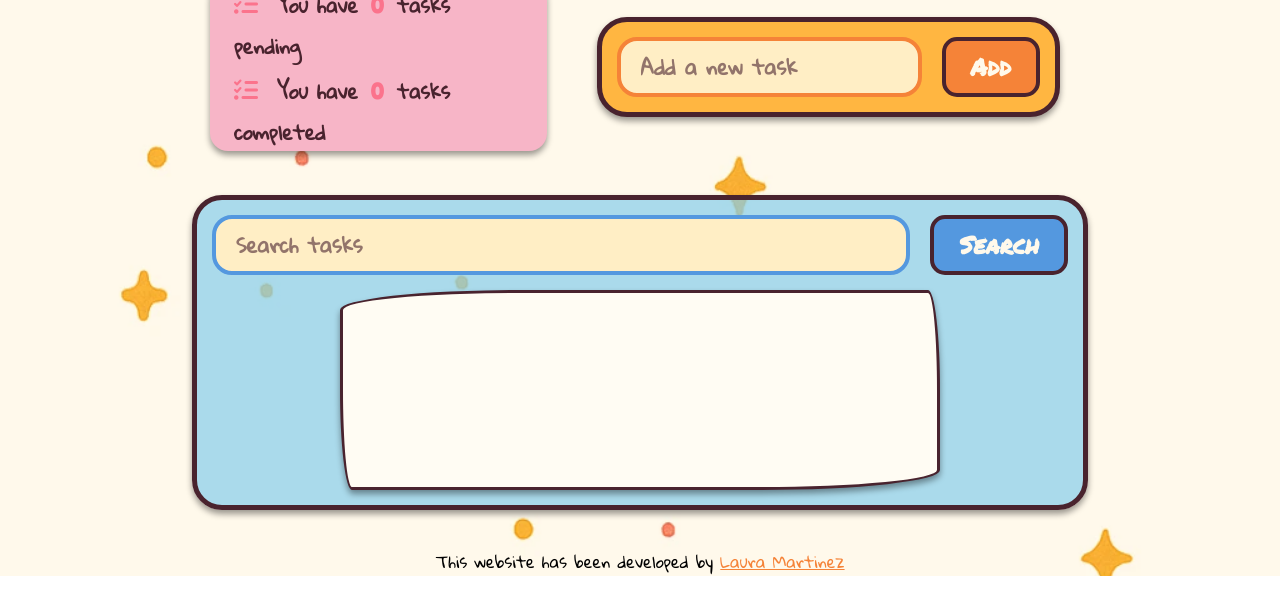
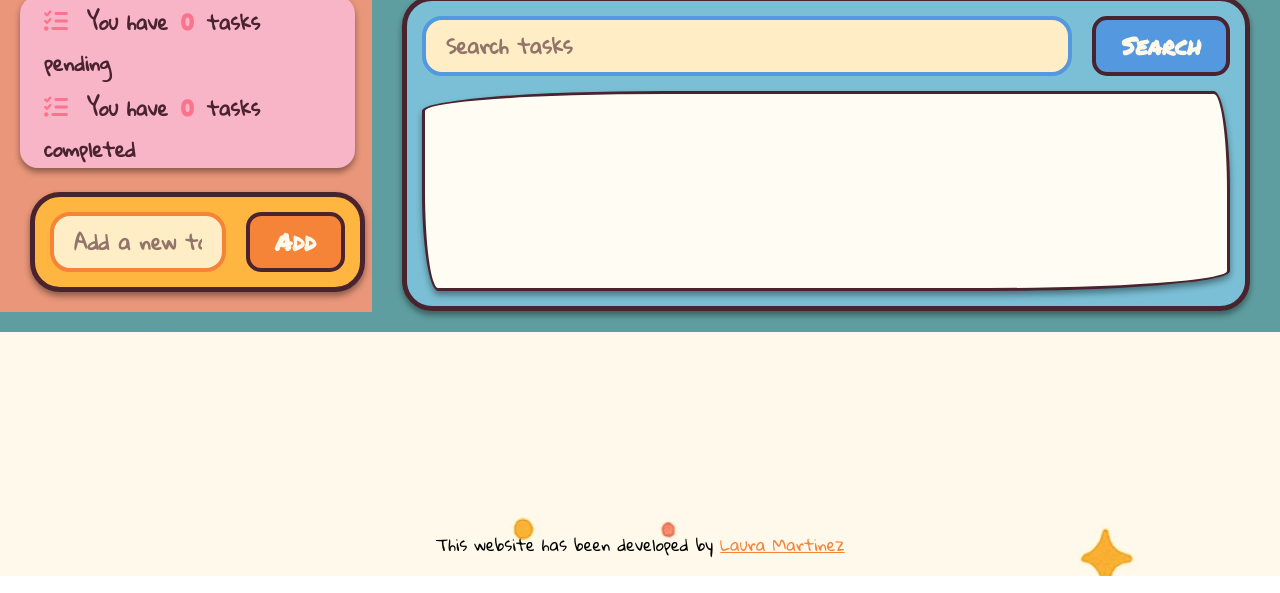
Before and after one commit to LauraMartinezPerez/To-Do-List-localstorage, a website built with Vite: page src/index.html in a window 1280 px wide. Shown: the part 224-817 px from the top of the page. Built offline with nearby package versions, Linux system fonts and the light colour scheme.

Commit message:
adjusting mobile version and initializing desktop version

```diff
--- a/src/scss/core/_mixins.scss
+++ b/src/scss/core/_mixins.scss
@@ -84,7 +84,7 @@ $breakpoints: (
 }
 
 
-@mixin container-box($bg-color, $border-color, $tablet-width: 70%, $desktop-width: 90%) {
+/* @mixin container-box($bg-color, $border-color, $tablet-width: 70%, $desktop-width: 450px) {
     background-color: $bg-color;
     display: flex;
     flex-direction: column;
@@ -101,7 +101,8 @@ $breakpoints: (
     width: $tablet-width;
     }
 
-/*     @media (min-width: map-get($breakpoints, desktop)) {
+     @media (min-width: map-get($breakpoints, desktop)) {
     width: $desktop-width;
-    } */
-}
+    margin-left: 20px;
+    }
+} */
--- a/src/scss/main.scss
+++ b/src/scss/main.scss
@@ -72,13 +72,21 @@
 }
 
 .main-container {
+    background-color: cadetblue;
     width: 100%;
     display: flex;
     flex-direction: column;
     align-items: center;
     justify-content: center;
 
+    // Media query for desktop
+    @media (min-width: 1200px) {
+        flex-direction: row;
+        align-items: flex-start;
+    }
+
     &__counter-add {
+        background-color: darksalmon;
         display: flex;
         flex-direction: column;
         align-items: center;
@@ -86,11 +94,12 @@
         width: 100%;
         margin-bottom: 20px;
 
+        // Media query for desktop
         @media (min-width: 1200px) {
-            flex-direction: row;
-            justify-content: space-between;
-            width: 90%;
-            max-width: 900px;
+            flex-direction: column;
+            justify-content: flex-start;
+            align-items: start;
+            width: 40%;
         }
 
     }
@@ -112,8 +121,13 @@
     box-shadow: 0 4px 6px rgba(0, 0, 0, 0.4);
 
     /* Media query for tablet */
-   @media (min-width: 768px) {
+    @media (min-width: 768px) {
         width: 50%;
+    }
+    /* Media query for desktop */
+    @media (min-width: 1200px) {
+        width: 90%;
+        margin-left: 20px;
     }
 
     &__icon {
@@ -132,7 +146,17 @@
 }
 
 .add-container {
-    @include mixins.container-box(vars.$color-yellow, vars.$color-brown);
+    background-color: vars.$color-yellow;
+    display: flex;
+    flex-direction: column;
+    align-items: center;
+    margin: 0 30px;
+    padding: 15px;
+    border-radius: 30px;
+    border: 5px solid vars.$color-brown;
+    box-shadow: 0 4px 6px rgba(0, 0, 0, 0.4);
+    margin-bottom: 20px;
+    width: 90%;
 }
 
 .add-form {
@@ -140,7 +164,17 @@
 }
 
 .tasks-container {
-    @include mixins.container-box(vars.$color-sky, vars.$color-brown);
+    background-color: vars.$color-sky;
+    display: flex;
+    flex-direction: column;
+    align-items: center;
+    margin: 0 30px;
+    padding: 15px;
+    border-radius: 30px;
+    border: 5px solid vars.$color-brown;
+    box-shadow: 0 4px 6px rgba(0, 0, 0, 0.4);
+    margin-bottom: 20px;
+    width: 90%;
     gap: 15px;
 }
 
@@ -149,7 +183,12 @@
 }
 
 .list {
-    @include mixins.container-box(vars.$color-subBg-cream, vars.$color-brown);
+    background-color: vars.$color-subBg-cream;
+    display: flex;
+    flex-direction: column;
+    box-shadow: 0 4px 6px rgba(0, 0, 0, 0.4);
+    margin-bottom: 20px;
+    gap: 15px;
     border-radius: 30% 2% 30% 2% / 10% 50% 10% 50%;
     border: 3px solid vars.$color-brown;
     width: 100%;
```
